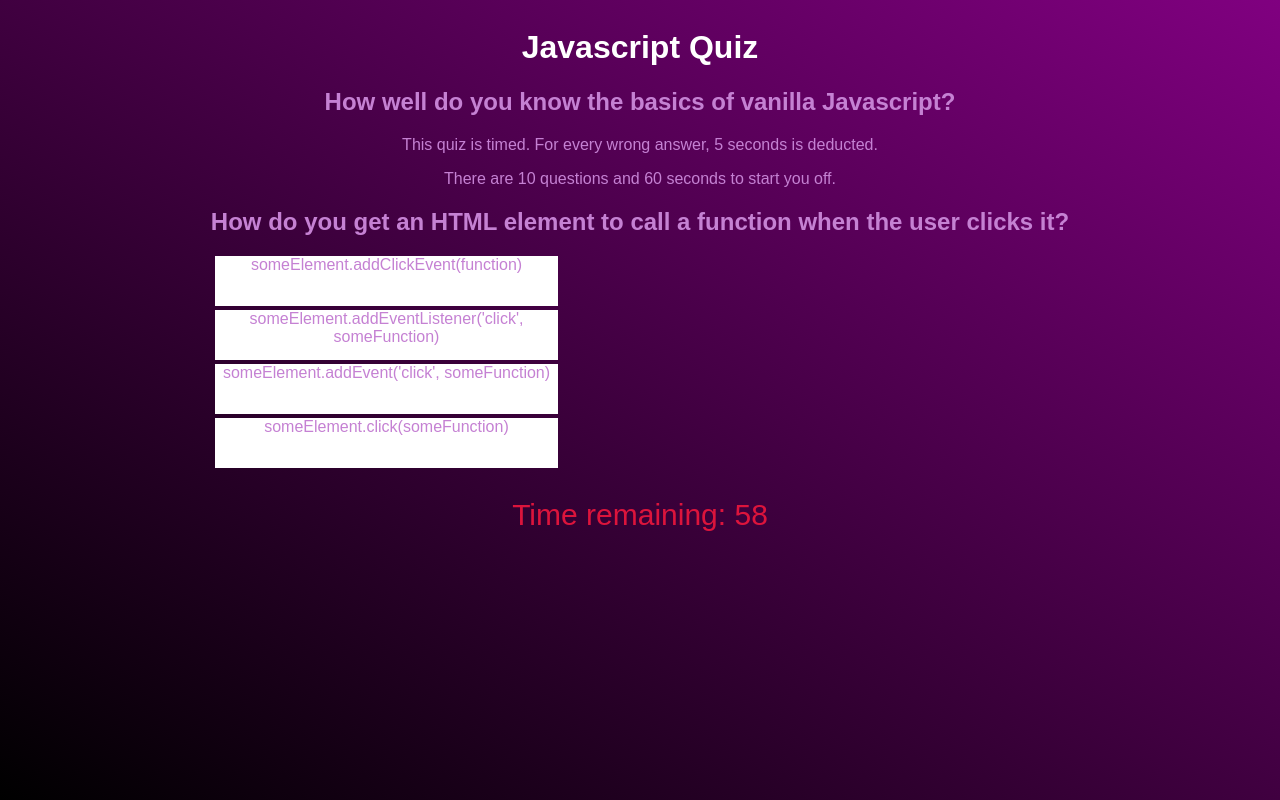
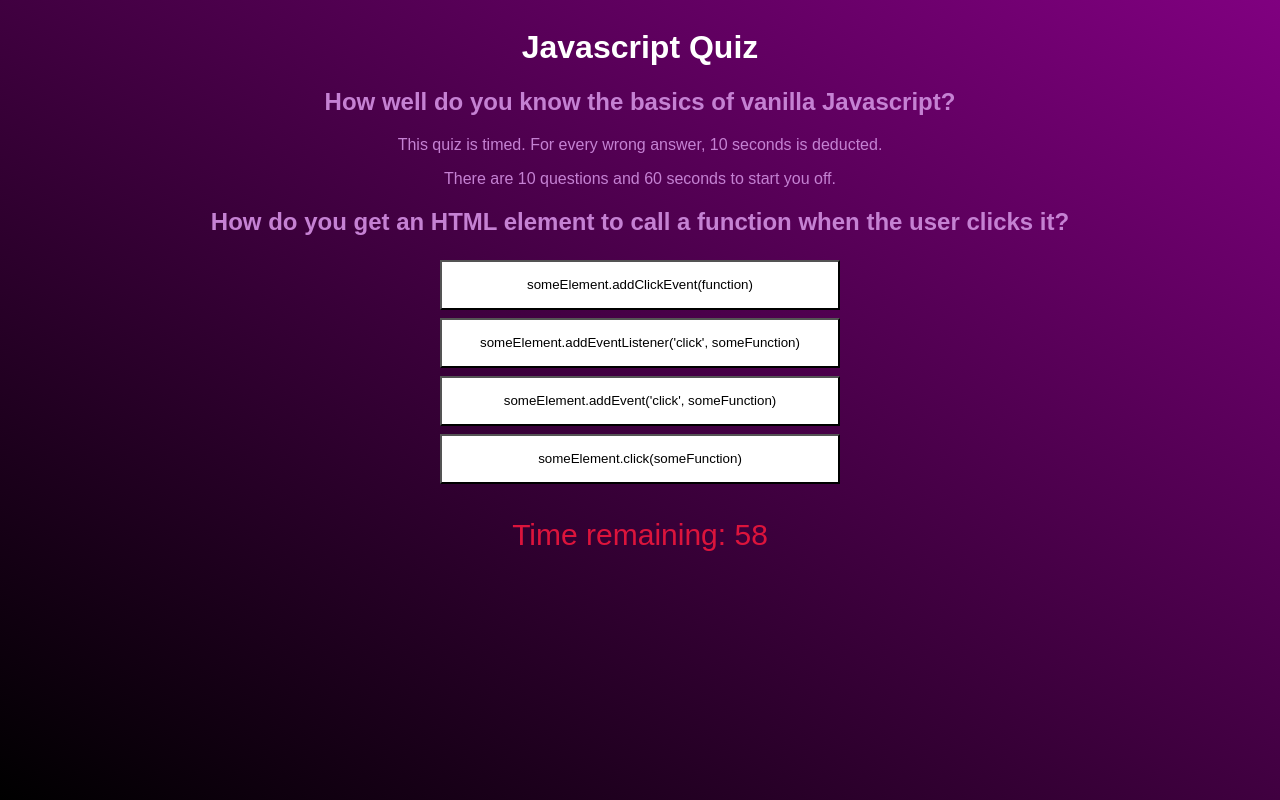
Before and after one commit to julie-mac/quiz, a plain HTML site: page index.html in a window 1280 px wide. Both pictures are taken after a click on the button "Start Quiz". Drawn offline with Linux system fonts and the light colour scheme.

Commit message:
finished question bank for quiz

```diff
--- a/assets/script.js
+++ b/assets/script.js
@@ -1,11 +1,12 @@
+//Setting up various variables necessary to our quiz
 const startButton = document.getElementById("start");
 const time = 60;
 let timeLeft = time;
 let score = 0;
 let currentQuestion = 0;
 
-
-const questions = [  {
+//Storing the questions and answers in objects within an array
+const questions = [{
         question: "How do you get an HTML element to call a function when the user clicks it?",
         choices: ["someElement.addClickEvent(function)",
         "someElement.addEventListener('click', someFunction)",
@@ -22,14 +23,44 @@ const questions = [  {
         answer: "var someVar = 'some value'"
     },
     {
-        question: "Which planet rules over communication in astrology?",
-        choices: ["Mars", "Mercury", "Venus", "Neptune"],
-        answer: "Mercury"
+        question: "How would you dynamically create an element using Javascript?",
+        choices: ["document.createElement(<new element>)",
+        "document.newEl('new element')",
+        "document.createElement('new element')",
+        "createElement('new element')"],
+        answer: "document.createElement('new element')"
     },
     {
-        question: "How many different branches of astrology exist?",
-        choices: ["5", "10", "15", "80+"],
-        answer: "80+"
+        question: "How would you then append that new element as the child of a target element?",
+        choices: ["appendChild(target, new-element)",
+        "target.appendChild(new-element)",
+        "target.append(new-element)",
+        "target --> append(new-element)"],
+        answer: "target.appendChild(new-element)"
+    },
+    {
+        question: "How would you call the value of the FIRST item in an array?",
+        choices: ["array(1)",
+        "array[1]",
+        "array[0]",
+        "array.0"],
+        answer: "array[0]"
+    },
+    {
+        question: "How would you log 'Hello World!' to the console?",
+        choices: ["print('Hello World!)",
+        "log('Hello World!')",
+        "console.log(Hello World!)",
+        "console.log('Hello World!')"],
+        answer: "console.log('Hello World!')"
+    },
+    {
+        question: "How would you call the function someFunction?",
+        choices: ["run someFunction()",
+        "someFunction()",
+        "someFunction",
+        "run(someFunction)"],
+        answer: "someFunction()"
     }]
 
 startButton.addEventListener("click", runQuiz);
@@ -44,7 +75,7 @@ function displayQuestion() {
     const choiceContainer = document.createElement("div");
     choiceContainer.setAttribute("id", "choice-container");
     for (i=0 ; i<questions[currentQuestion].choices.length ; i++) {
-        const choice = document.createElement("p");
+        const choice = document.createElement("button");
         choice.textContent = questions[currentQuestion].choices[i];
         choice.setAttribute("class", "choices")
         choiceContainer.appendChild(choice);
@@ -54,8 +85,14 @@ function displayQuestion() {
             score++;
             var display = document.createElement("p");
             display.textContent = "Correct! Good job!";
-
-        }})
+            questionContainer.appendChild(display);
+        } else if (choice.textContent !== questions[currentQuestion].answer) {
+            var display = document.createElement("p");
+            display.textContent = "Incorrect. 10 seconds has been deducted from the timer.";
+            timeLeft = timeLeft - 10;
+            questionContainer.appendChild(display);
+        }
+    })
     }
     questionContainer.appendChild(choiceContainer);
 
--- a/assets/style.css
+++ b/assets/style.css
@@ -15,19 +15,18 @@ body {
     color: white;
 }
 
-#option-container {
+#choice-container {
     display: flex;
     flex-direction: column;
     align-items: center;
-    text-align: center;
 }
 
 .choices {
+    display: block;
     background-color: white;
     margin: 4px;
-    width: 40%;
+    width: 400px;
     height: 50px;
-    text-align: center;
 }
 
 .button {
--- a/index.html
+++ b/index.html
@@ -11,7 +11,7 @@
     <main>
         <h1 id="title">Javascript Quiz</h1>
         <h2>How well do you know the basics of vanilla Javascript?</h2>
-        <p>This quiz is timed. For every wrong answer, 5 seconds is deducted.</p>
+        <p>This quiz is timed. For every wrong answer, 10 seconds is deducted.</p>
         <p>There are 10 questions and 60 seconds to start you off.</p>
         <div id="question-container"></div>
         <button id="start" class="button">Start Quiz</button>
```
